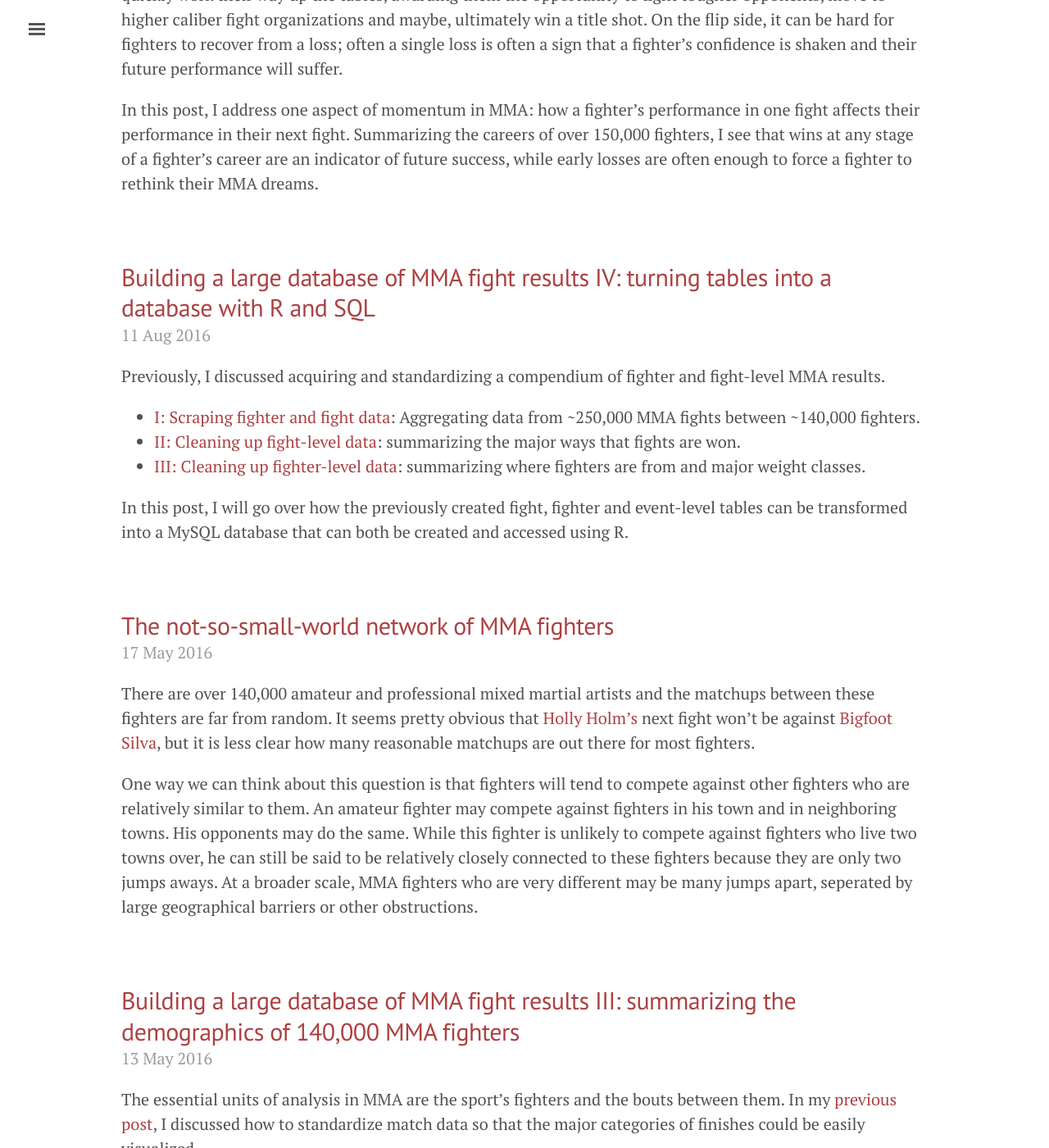
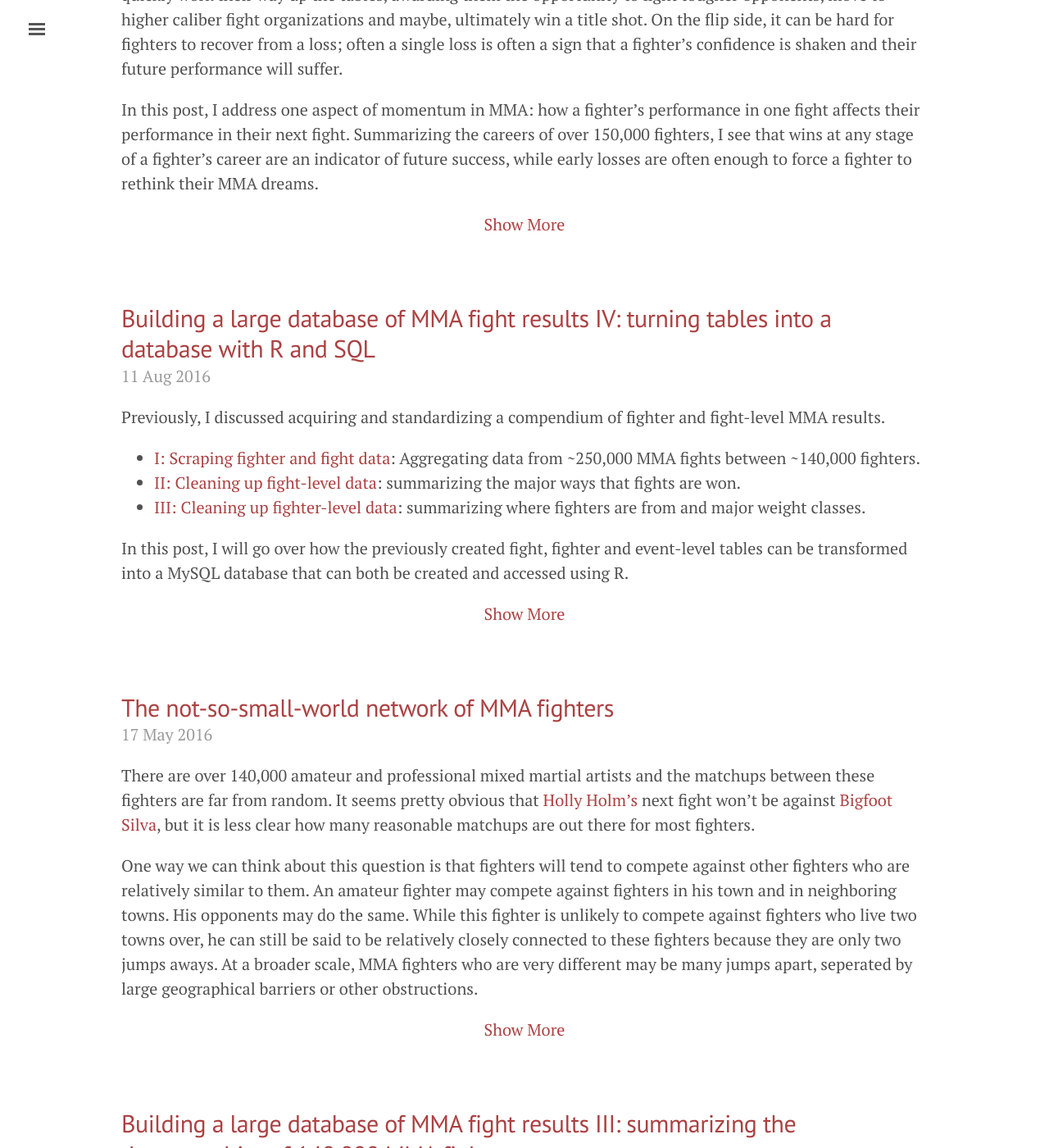
Before and after one commit to fightprior/fightprior.github.io, a Jekyll site: the page built from index.html, in a window 1280 px wide and 1400 px high, scrolled down 271 px. Shown: the whole window at 82% size. Built offline with Jekyll 4.4.1, drawn with Linux system fonts in a browser that asks for light colours; the list of posts is cut into pages by our own code.

Commit message:
update index.html to fix pagination and added "show more" button

```diff
--- a/index.html
+++ b/index.html
@@ -14,15 +14,15 @@ title: Home
     </h2>
 
     <span class="post-date">{{ post.date | date_to_string }}</span>
-
     {{ post.excerpt }}
+    <center><a href="{{ site.url }}{{ site.baseurl }}{{ post.url }}">Show More</a></center>
   </div>
   {% endfor %}
 </div>
 
 <div class="pagination">
   {% if paginator.next_page %}
-    <a class="pagination-item older" href="{{ site.url }}{{ site.baseurl }}page{{paginator.next_page}}">Older</a>
+    <a class="pagination-item older" href="{{ site.url }}{{ site.baseurl }}/page{{paginator.next_page}}">Older</a>
   {% else %}
     <span class="pagination-item older">Older</span>
   {% endif %}
@@ -30,7 +30,7 @@ title: Home
     {% if paginator.page == 2 %}
       <a class="pagination-item newer" href="{{ site.url }}{{ site.baseurl }}">Newer</a>
     {% else %}
-      <a class="pagination-item newer" href="{{ site.url }}{{ site.baseurl }}page{{paginator.previous_page}}">Newer</a>
+      <a class="pagination-item newer" href="{{ site.url }}{{ site.baseurl }}/page{{paginator.previous_page}}">Newer</a>
     {% endif %}
   {% else %}
     <span class="pagination-item newer">Newer</span>
```
Also changed, not shown: _source/pastRmd_dontRegen/2016-08-23-Win_loss_markov.Rmd (renamed from _source/2016-08-23-Win_loss_markov.Rmd), 2 other files.
